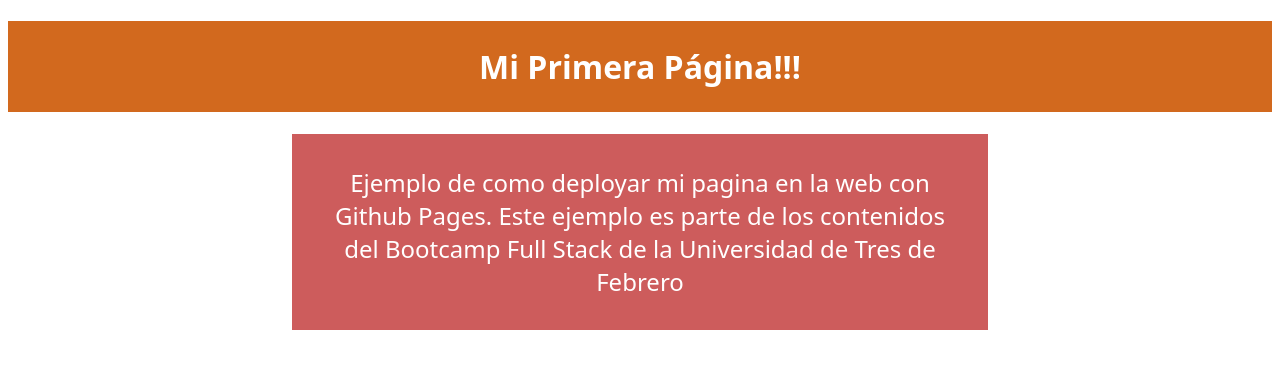
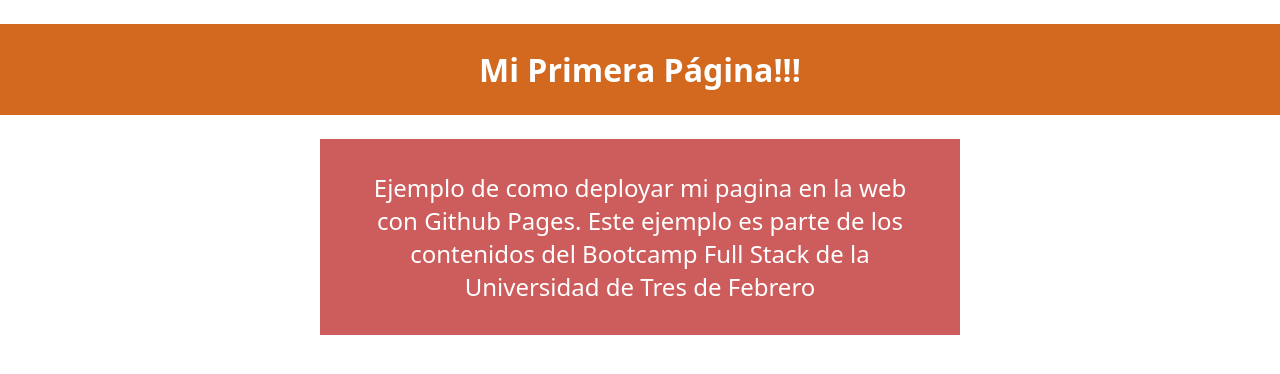
Before and after one commit to JeanLarez/Repositorio-de-Prueba, a website: page index.html in a window 1280 px wide. Drawn offline with Linux system fonts and the light colour scheme.

Commit message:
reseteo de margin, padding y box-sizing

```diff
--- a/estilos.css
+++ b/estilos.css
@@ -1,3 +1,9 @@
+* {
+    box-sizing: border-box;
+    padding: 0;
+    margin: 0;
+}
+
 body {
     text-align: center;
     font-family: system-ui, -apple-system, BlinkMacSystemFont, 'Segoe UI', Roboto, Oxygen, Ubuntu, Cantarell, 'Open Sans', 'Helvetica Neue', sans-serif;
@@ -7,6 +13,8 @@
 h1 {
     background-color: chocolate;
     padding: 24px;
+    margin-bottom: 24px;
+    margin-top: 24px;
 }
 
 p {
```
